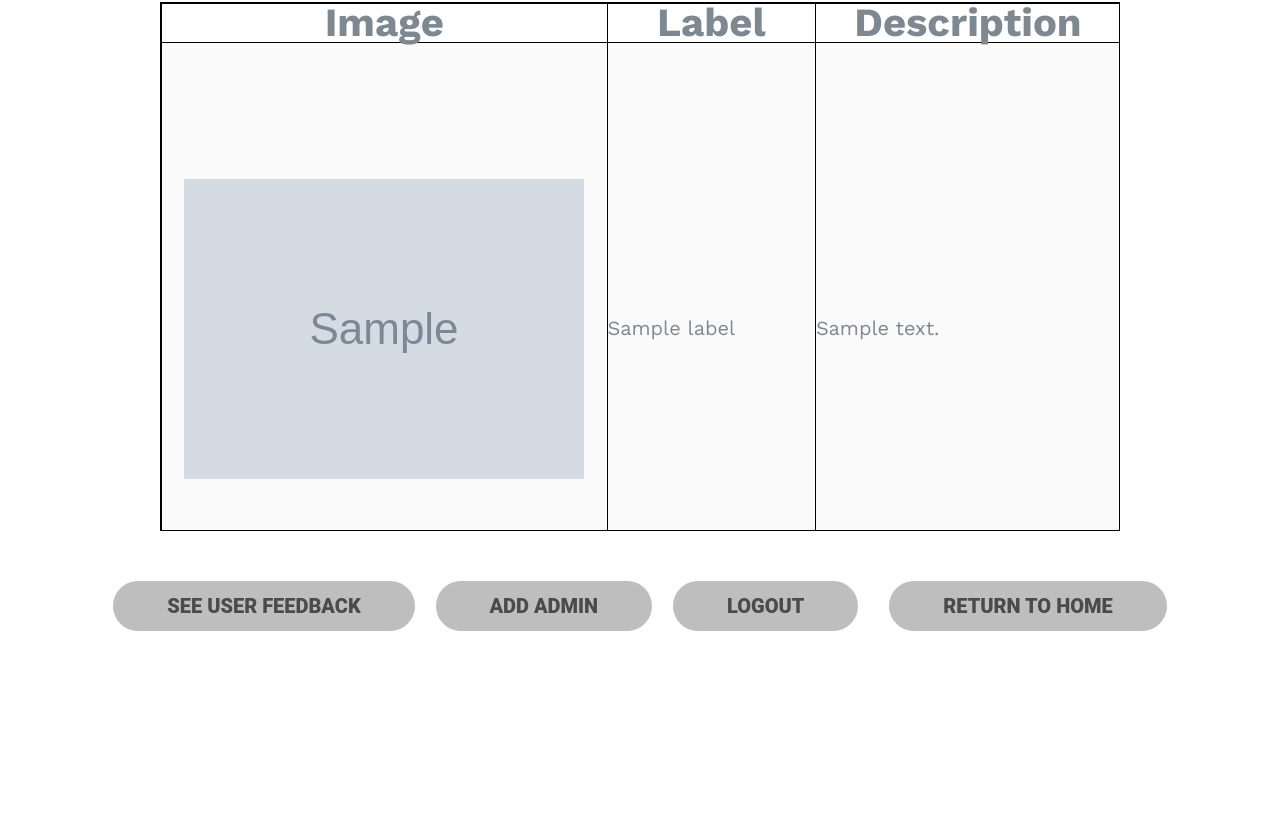
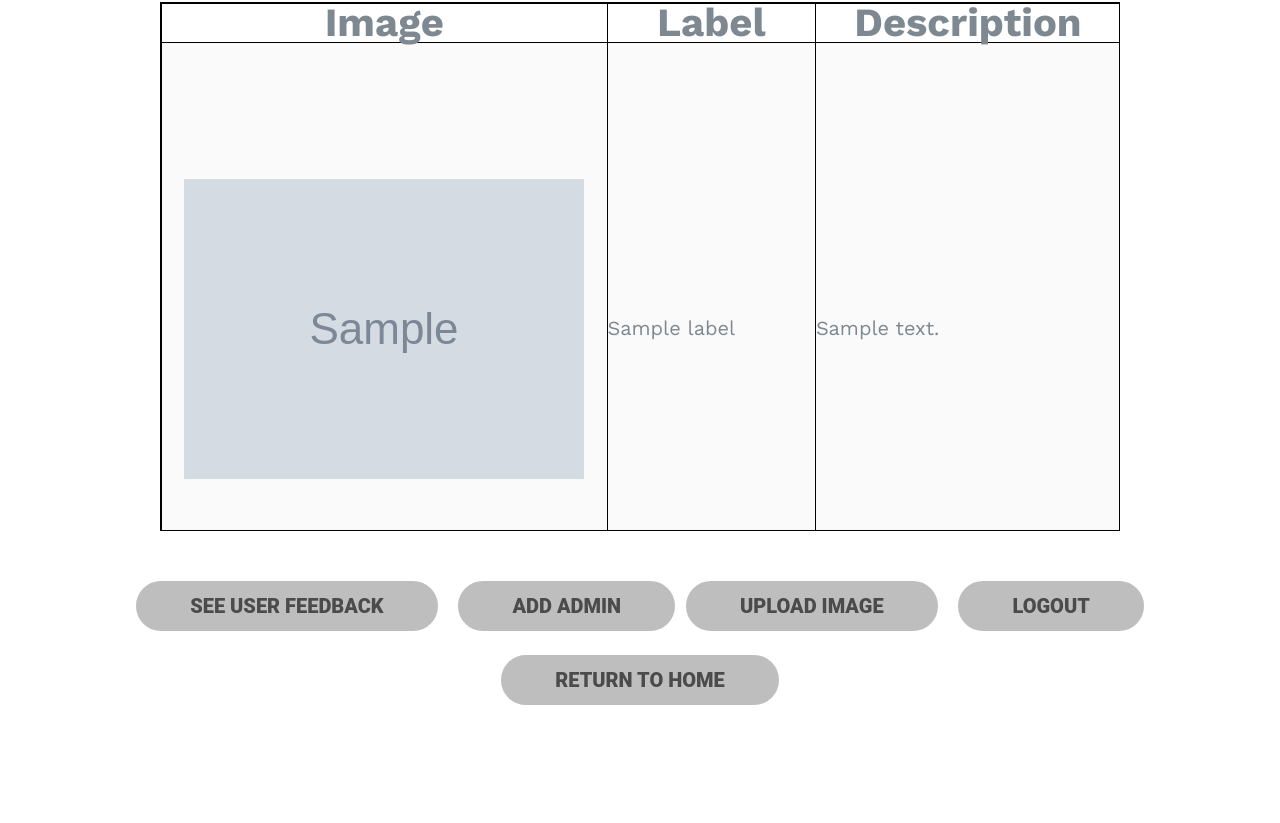
Before and after one commit to REUL-Lab/iconographic, a Flask app: template templates/admin.html in a window 1280 px wide. Shown: the part 213-1036 px from the top of the page. Run offline with Flask 2, Linux system fonts and the light colour scheme; the template is opened without the code that fills it: most values are stand-ins (such as "Sample title", 1, 10 or a date in 2020); grey boxes marked "Sample" are stand-in pictures; some libraries are stand-ins or nearby versions.

Commit message:
Added new image upload

```diff
--- a/app.py
+++ b/app.py
@@ -1,9 +1,12 @@
 import textract
 from FileReader import *
 from flask import *
+from werkzeug import secure_filename
 import pyrebase
 import sys
+import os
 app = Flask(__name__)
+app.config['UPLOAD_FOLDER'] = './static/images/'
 app.secret_key = 'some_secret'
 config = {
     "apiKey": "AIzaSyBNeqANlaGZOcRX0aT_i1YfDbiCpTgfHqI",
@@ -17,7 +20,10 @@ firebase = pyrebase.initialize_app(config)
 
 @app.route('/', methods=['GET','POST'])
 def start():
-    session["user"] = None
+    try:
+        _ = session["user"]
+    except Exception as e:
+        session["user"] = None
     session["result"] = None
     return render_template('index.html')
 
@@ -254,3 +260,13 @@ def resolve():
             flash(error)
 
     return redirect('/userFeedback')
+
+@app.route('/add-image', methods=["POST"])
+def upload_image():
+    try:
+        f = request.files['image']
+        f.save(os.path.join(app.config['UPLOAD_FOLDER'],secure_filename(f.filename)))
+        flash("Image Uploaded Successfully")
+    except Exception as e:
+        flash(str(e))
+    return redirect('/admin')
--- a/templates/admin.html
+++ b/templates/admin.html
@@ -134,14 +134,26 @@
 		function openAddAdmin() {
 			$('#addbox').dialog({
 				modal:true,
-				width:600,
-				height:600
+				width:800,
+				height:800
 			});
 			$('#addbox').show();
 		}
 
 		function closeAdd() {
 			$('#addbox').dialog('close');
+		}
+
+		function openAddImage() {
+			$('#imagebox').dialog({
+				modal:true,
+				width:800,
+				height:800
+			});
+			$('#imagebox').show();
+		}
+		function closeImage() {
+			$('#imagebox').dialog('close');
 		}
 
 		function checkPasswords() {
@@ -233,13 +245,25 @@
 			</form>
 		</div>
 		<div id="addbox" class="centered" hidden>
-			<form action="/add-admin" id="addform" method="POST" style=>
-				<h7>Add New Administrator Account</h7>
+			<form action="/add-admin" id="addform" method="POST" >
+				<h7>Add New Administrator Account</h7><br><br>
 				Email: <br><input type="email" name="email" required/><br><br>
 				Password: <br> <input type="password" name="password" required/><br><br>
 				Confirm Password: <br><input type="password" name="confirm" required/><br><br>
 				<button type="button" onclick="closeAdd()">Cancel</button>
 				<button type="submit" onclick="return checkPasswords()" value="Submit"/>Submit</button>
+			</form>
+		</div>
+		<div id="imagebox" class="centered" hidden>
+			<form action="/add-image" id="imageform" method="POST" enctype = "multipart/form-data" >
+				<h7>Upload a New Icon Image</h7><br><br>
+				Image: <br><br>
+				<input type="file" accept="image/*" name="image" required style="margin: 0 auto"/>
+				<br><br>
+				<button type="button" onclick="closeImage()">Cancel</button>
+				<button type="submit" value="Submit"/>Submit</button>
+				<br><br>
+				To connect the new image to an icon, click on the <em>Edit Icon Details</em> button and change the image url to the name of the uploaded image.
 			</form>
 		</div>
 		<footer id="adminfooter">
@@ -248,6 +272,7 @@
 				</button>
 			</form>
 			<button id="addadmin" onclick="openAddAdmin()">Add Admin</button>
+			<button id="addimage" onclick="openAddImage()">Upload Image</button>
 			<form action="logout">
 				<button id ="logout">Logout</button>
 			</form>
--- a/templates/userFeedback.html
+++ b/templates/userFeedback.html
@@ -137,7 +137,6 @@
 						$.post("/resolve", data)
 						window.location.reload()
 					}
-
 				}
 			});
 		});
```
